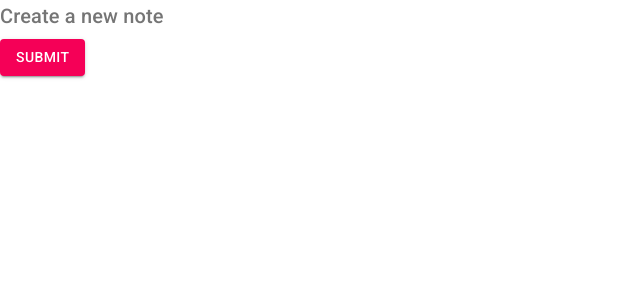
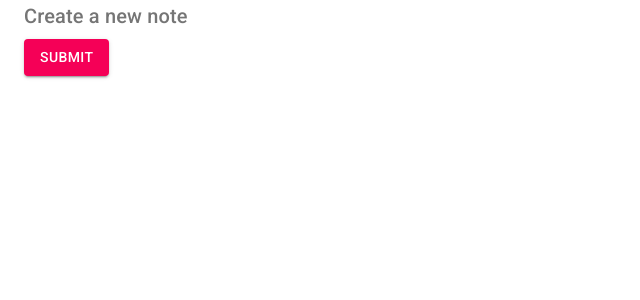
Before and after one commit to samseen/material-ui-with-shawn, a React (Create React App) app: page /create in a window 1280 px wide. Shown: the top 300 px of the page, without its empty margins (0-640 px from the left). Built offline with nearby package versions, Linux system fonts and the light colour scheme.

Commit message:
Wrapped the Create component in a container.

```diff
--- a/src/pages/Create.js
+++ b/src/pages/Create.js
@@ -1,11 +1,11 @@
 import React from 'react'
 import Typography from '@material-ui/core/Typography'
 import Button from '@material-ui/core/Button';
-import ButtonGroup from '@material-ui/core/ButtonGroup'
+import Container from '@material-ui/core/Container'
 
 export default function Create() {
   return (
-    <div>
+    <Container>
       <Typography
         variant="h6"
         color="textSecondary"
@@ -31,6 +31,6 @@ export default function Create() {
         <Button>Two</Button>
         <Button>Three</Button>
       </ButtonGroup> */}
-    </div>
+    </Container>
   )
 }
```
